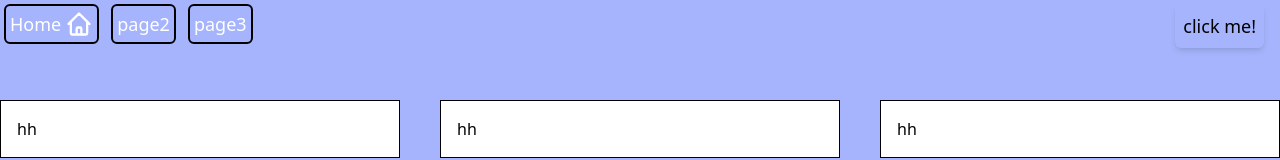
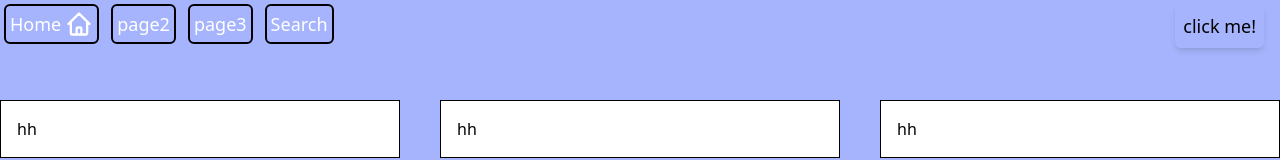
Before and after one commit to Yagel8877/next-search-tw, a Next.js app: page / in a window 1280 px wide. Shown: the top 160 px of the page. Built offline with nearby package versions, Linux system fonts and the light colour scheme.

Commit message:
red click

```diff
--- a/components/Navbar.js
+++ b/components/Navbar.js
@@ -31,6 +31,8 @@ const navbar = () => {
                 <Link href='/'><a className='select-none ml-1'><li className='border-2 border-black rounded-md p-1 flex gap-1 '><p className='hidden md:block'>Home</p><svg className="w-7 h-7" fill="none" stroke="currentColor" viewBox="0 0 24 24" xmlns="http://www.w3.org/2000/svg"><path strokeLinecap="round" strokeLinejoin="round" strokeWidth="2" d="M3 12l2-2m0 0l7-7 7 7M5 10v10a1 1 0 001 1h3m10-11l2 2m-2-2v10a1 1 0 01-1 1h-3m-6 0a1 1 0 001-1v-4a1 1 0 011-1h2a1 1 0 011 1v4a1 1 0 001 1m-6 0h6"></path></svg></li></a></Link>
                 <li className='border-2 border-black rounded-md p-1'><Link href='/page2' ><a>page2</a></Link></li>
                 <li className='border-2 border-black rounded-md p-1'><Link href='/page3' ><a>page3</a></Link></li>
+                <li className='border-2 border-black rounded-md p-1'><Link href='/search' ><a>Search</a></Link></li>
+
                 <Menu as='div' className='relative mr-4 ml-auto p-2 text-black rounded-md border-black mt-1 shadow-md'>
                     <Menu.Button as='button' className=''>
                         <span>click me!</span>
--- a/styles/styles.css
+++ b/styles/styles.css
@@ -8,3 +8,6 @@
 .li-item-active{
     @apply p-1 text-black  border-b-black border-[1px] bg-yellow-50;
 }
+*{
+    -webkit-tap-highlight-color: red;
+}
```
